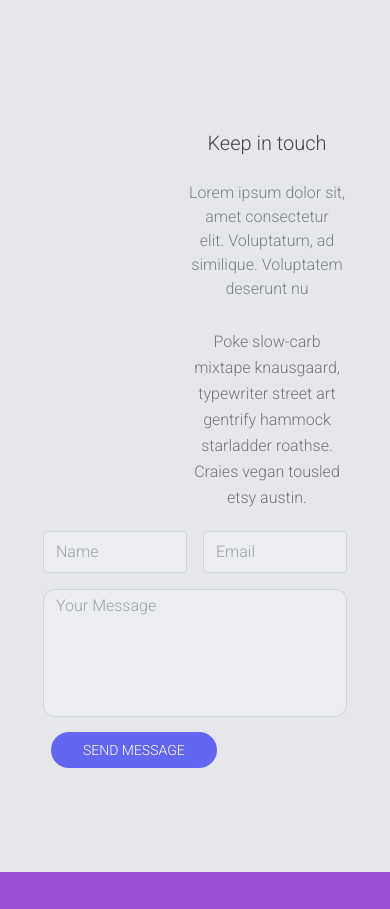
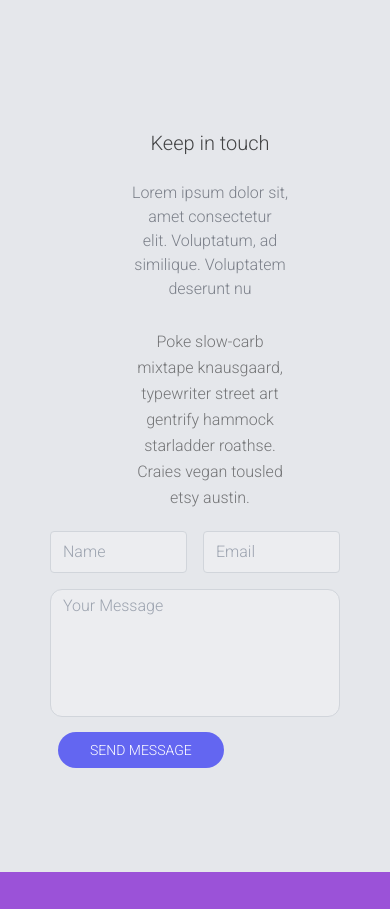
Before and after one commit to muhammad423/tailwind, a website: page index.html in a window 390 px wide. Shown: the part 10020-10929 px from the top of the page. Drawn offline with nearby package versions, Linux system fonts and the light colour scheme; files that its build step writes are made by us from their sources; files whose address does not match are found by name.

Commit message:
new changes in code

```diff
--- a/index.html
+++ b/index.html
@@ -469,7 +469,7 @@
     <p class="lg:w-2/3 mx-auto leading-relaxed text-base opacity-60">Whatever cardigan tote bag tumblr hexagon brooklyn asymmetr. <br> hexagon brooklyn asymmetrical gentrify.</p>
   </div>
   <div class="container px-5 py-24 mx-auto grid lg:grid-cols-2 items-center justify-center gap-5">
-    <div class="lg:w-3/5 md:w-1/2 md:pr-16 lg:pr-0 pr-0 w-40 sm:ml-32 xs: ml-36 xs: text-center sm:text-start opacity-70 sm:grid-cols-1">
+    <div class="lg:w-3/5 md:w-1/2 md:pr-16 lg:pr-0 pr-0 w-40 sm:ml-32 xs: ml-20 xs: text-center sm:text-start opacity-70 sm:grid-cols-1">
       <h3 class="mb-6 text-xl text-black  font-medium">Keep in touch</h3>
       <p class="title-font  text-gray-900 opacity-70">Lorem ipsum dolor sit, amet consectetur <br> elit. Voluptatum, ad similique. Voluptatem <br> deserunt nu </p>
       <p class="leading-relaxed mt-7 opacity-70">Poke slow-carb mixtape knausgaard, typewriter street art gentrify hammock starladder roathse. Craies vegan tousled etsy austin.</p>
```
